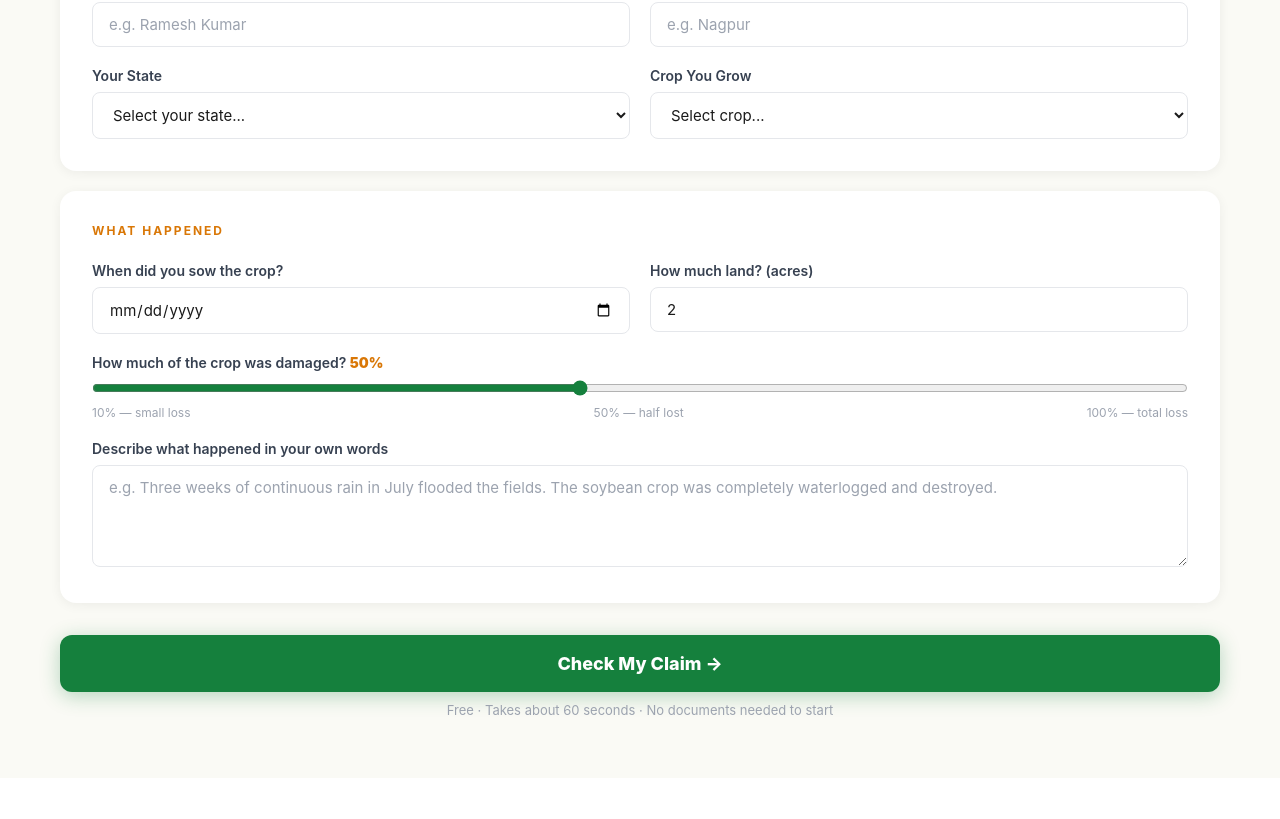
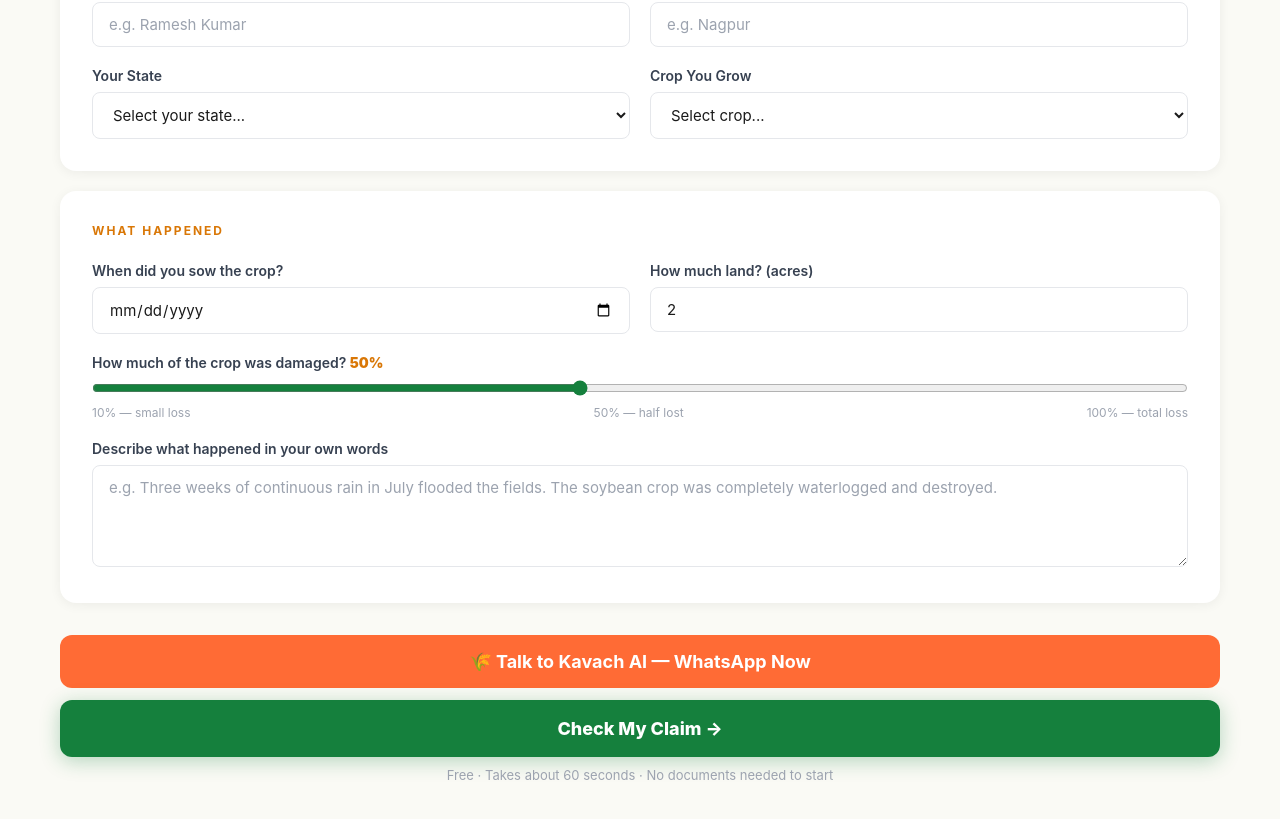
Before and after one commit to ashg2099/kavach-ai, a Next.js app in the folder frontend/: page /analyze in a window 1280 px wide. Shown: the part 383-1202 px from the top of the page. Before the commit the page ends 1161 px from the top, so only its background shows below. Built offline with nearby package versions, Linux system fonts and the light colour scheme.

Commit message:
feat: add WhatsApp bot button with form data integration

```diff
--- a/frontend/app/analyze/page.tsx
+++ b/frontend/app/analyze/page.tsx
@@ -98,6 +98,16 @@ export default function AnalyzePage() {
       : result.claim_document_text;
 
     window.open(`https://wa.me/?text=${encodeURIComponent(letter)}`, "_blank");
+  };
+
+  const handleSendToWhatsAppBot = () => {
+    const name = form.farmer_name || "Farmer";
+    const date = form.sowing_date || "2024-06-15";
+    const desc = form.loss_description || "Crop loss";
+    const land = form.land_size_acres || "2";
+
+    const msg = `${form.district}, ${form.state}, ${form.crop}, ${form.loss_percentage}, ${name}, ${date}, ${desc}, ${land}`;
+    window.open(`https://wa.me/15551760447?text=${encodeURIComponent(msg)}`, "_blank");
   };
 
   const inputStyle: React.CSSProperties = {
@@ -204,6 +214,24 @@ export default function AnalyzePage() {
                   value={form.loss_description} onChange={e => setForm(p => ({ ...p, loss_description: e.target.value }))} required />
               </div>
             </div>
+
+            <button
+              type="button"
+              onClick={handleSendToWhatsAppBot}
+              style={{
+                width: "100%",
+                padding: "16px",
+                background: "#FF6B35",
+                color: "white",
+                border: "none",
+                borderRadius: "12px",
+                fontSize: "18px",
+                fontWeight: 700,
+                cursor: "pointer",
+                marginBottom: "12px"
+              }}>
+              🌾 Talk to Kavach AI — WhatsApp Now
+            </button>
 
             <button type="submit" style={{
               width: "100%", padding: "18px", borderRadius: "12px", border: "none",
```
Also changed, not shown: 1 other file (tests, documents, lock files or other folders).
